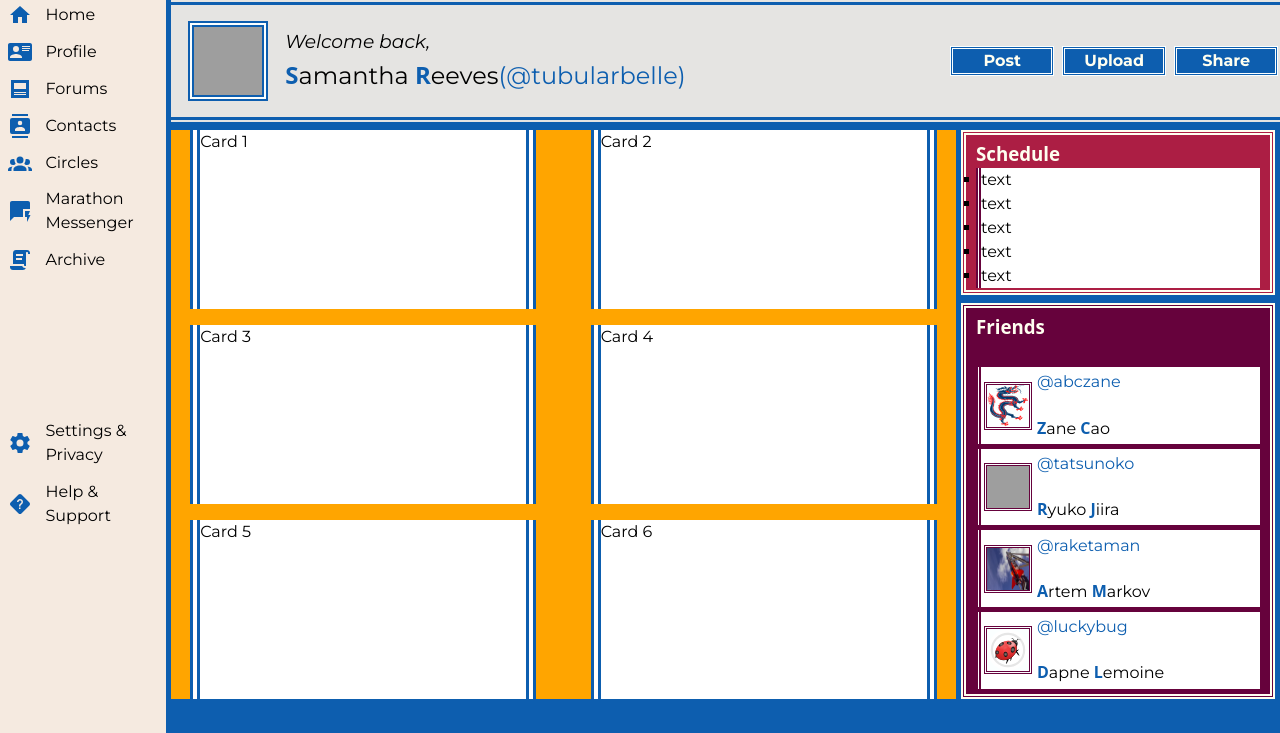
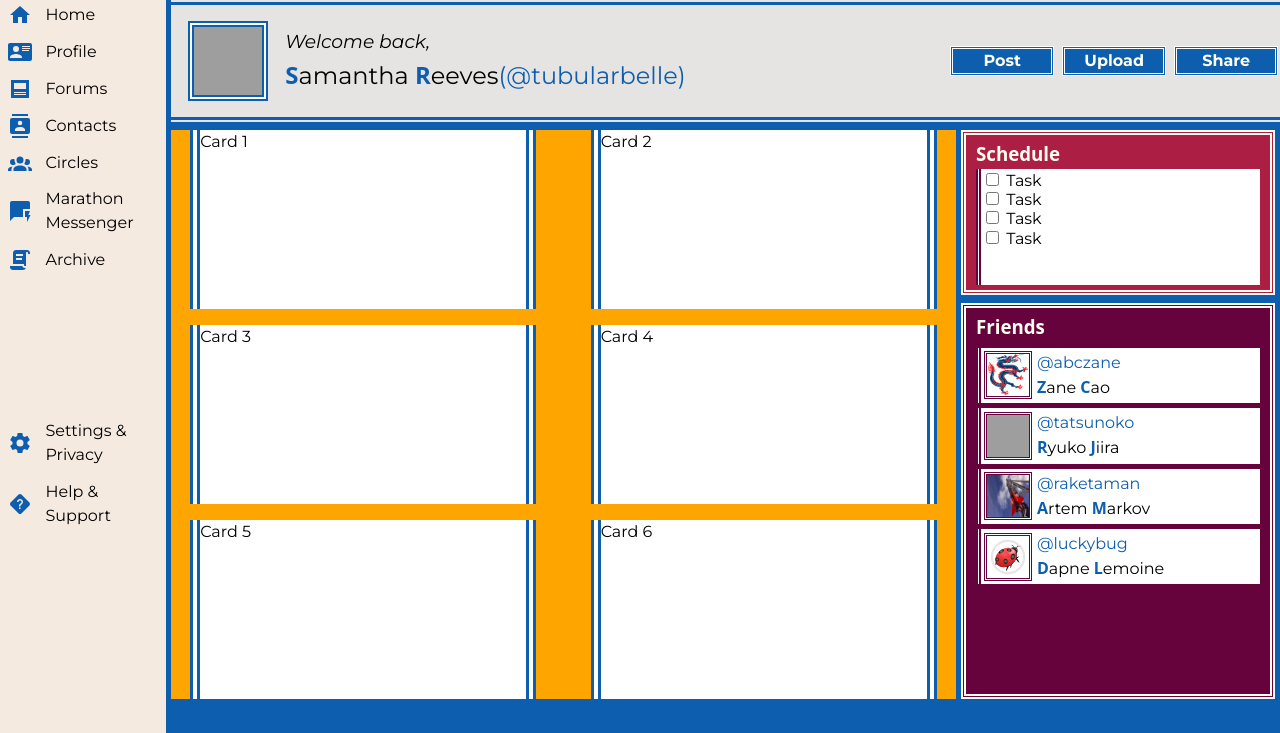
Before and after one commit to CMBCoding/TOP-Dashboard, a plain HTML site: page index.html in a window 1280 px wide. Shown: the part 67-800 px from the top of the page. Drawn offline with nearby package versions, Linux system fonts and the light colour scheme; grey boxes are pictures that could not be loaded; a web font is replaced by a local one.

Commit message:
Finalize schedule box sizing. Next do main content section.

```diff
--- a/index.html
+++ b/index.html
@@ -93,12 +93,27 @@
                 <div class="sb-r-schedule">
                     <h3 class="megrim sb-r-text">Schedule</h3>
                     <div class="sb-r-schedule-box">
-                        <ul>
-                            <li>text</li>
-                            <li>text</li>
-                            <li>text</li>
-                            <li>text</li>
-                            <li>text</li>
+                            <!-- <input type="checkbox" class="task">Task
+                            <input type="checkbox" class="task">Task
+                            <input type="checkbox" class="task">Task
+                            <input type="checkbox" class="task">Task -->
+                        <ul class="sb-r-schedule-box-list">
+                            <li class="to-do">
+                                 <input type="checkbox" class="task" id="task1">
+                                 <label for="task1">Task</label>
+                            </li>
+                            <li class="to-do">
+                                 <input type="checkbox" class="task" id="task2">
+                                 <label for="task2">Task</label>
+                            </li>
+                            <li class="to-do">
+                                 <input type="checkbox" class="task" id="task3">
+                                 <label for="task3">Task</label>
+                            </li>
+                            <li class="to-do">
+                                 <input type="checkbox" class="task" id="task4">
+                                 <label for="task4">Task</label>
+                            </li>
                         </ul>
                     </div>
                 </div>
--- a/style.css
+++ b/style.css
@@ -349,8 +349,7 @@ h1, h2, h3, h4, h5, h6 {
 .sb-r-schedule {
   grid-row: 1 / 4;
   display: grid;
-  /* grid-template-columns: 1fr 1fr;
-  grid-template-rows: 1f 1fr; */
+  grid-template-rows: 1fr 4fr;
   background-color: var(--sparta-wine);
   padding: 5px 10px;
   border: double 5px var(--nubian-ivory);
@@ -361,12 +360,15 @@ h1, h2, h3, h4, h5, h6 {
   background-color: var(--tyrian-purple);
   padding: 5px 10px;
   display: grid;
+  grid-template-rows: repeat(8, 1fr);
   gap: 5px;
+  /* max-width: 13.875rem; */
   border: double 5px var(--nubian-ivory);
 }
 .sb-r-text {
   color: var(--nubian-ivory);
   font-weight: bold;
+  margin: 0;
 }
 
 .sb-r-lower {
@@ -377,10 +379,32 @@ h1, h2, h3, h4, h5, h6 {
 .sb-r-schedule-box {
   background-color: white;
   border-left: double 5px var(--tyrian-purple);
+  display: flex;
+  flex-direction: column;
+  flex-wrap: wrap;
+  justify-content: flex-start;
+}
+
+.sb-r-schedule-box-list {
+  display: grid;
+  grid-template-columns: 1fr;
+  grid-template-rows: repeat(4, 1.2rem);
+  width: 100%;
+  height: 1rem;
 }
 
 .sb-r-schedule-box ul li {
-  list-style-type: square;
+  list-style-type: none;
+  padding-left: 0.3rem;
+  width: 100%;
+}
+
+.task {
+  margin-right: .2rem;
+
+}
+.task:checked + label {
+  text-decoration: line-through 3px var(--sparta-wine);
 }
 
 .sb-r-box {
@@ -390,9 +414,11 @@ h1, h2, h3, h4, h5, h6 {
   grid-template-areas:
   "sb-pfp sb-handle"
   "sb-pfp sb-user";
+  /* font-size: 0.9rem; */
   grid-template-columns: auto 4fr;
   grid-template-rows: 1fr;
   padding: 0.2rem;
+  min-width: 12rem;
 }
 
 .sb-profile-pic-sm {
```
